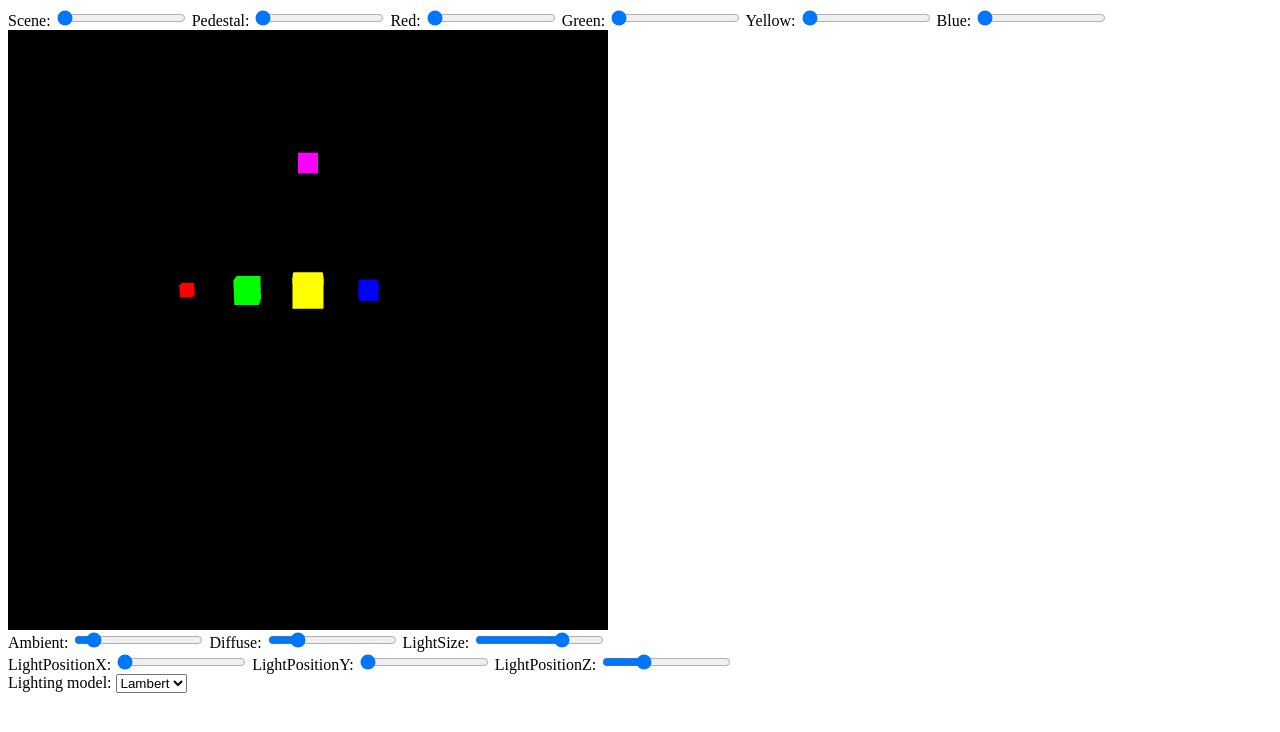
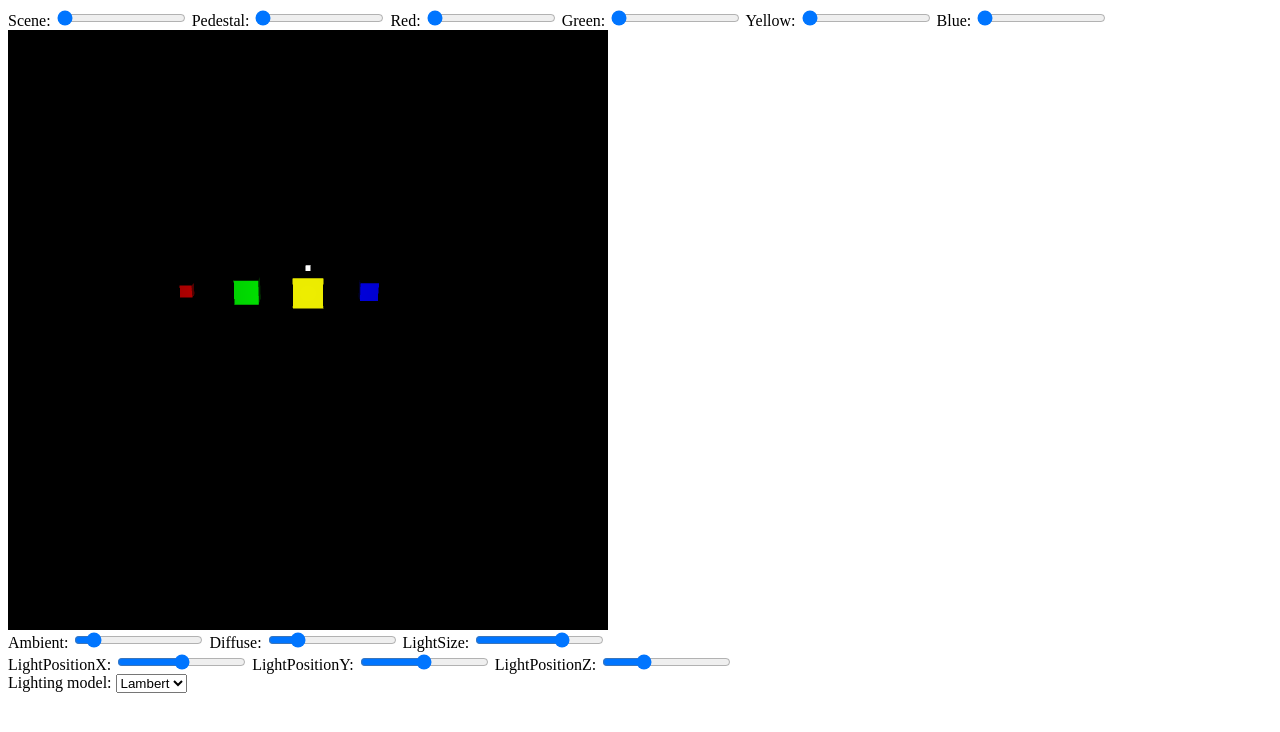
Before and after one commit to Soromytko/CSmCG, a plain HTML site: page Laba4/index.html in a window 1280 px wide. Drawn offline with Linux system fonts and the light colour scheme.

Commit message:
fix render

```diff
--- a/Laba4/index.html
+++ b/Laba4/index.html
@@ -34,9 +34,9 @@
 
 			<div>
 				<label for="temp">LightPositionX:</label>
-				<input type="range" min="0" max="1" value="0" step="0.01" class="slider" id="lightXRange">
+				<input type="range" min="0" max="1" value="0.5" step="0.01" class="slider" id="lightXRange">
 				<label for="temp">LightPositionY:</label>
-				<input type="range" min="0" max="1" value="0" step="0.01" class="slider" id="lightYRange">
+				<input type="range" min="0" max="1" value="0.5" step="0.01" class="slider" id="lightYRange">
 				<label for="temp">LightPositionZ:</label>
 				<input type="range" min="0" max="1" value="0.3" step="0.01" class="slider" id="lightZRange">
 			</div>
--- a/Laba4/src/index.js
+++ b/Laba4/src/index.js
@@ -16,9 +16,9 @@ var redCube = new CubeObject({x: -2, y: 0, z: 0}, 0.2, {r: 1, g: 0, b: 0})
 var greenCube = new CubeObject({x: -1, y: 0, z: 0}, 0.4, {r: 0, g: 1, b: 0})
 var yellowCube = new CubeObject({x: 0, y: 0, z: 0}, 0.5, {r: 1, g: 1, b: 0})
 var blueCube = new CubeObject({x: 1, y: 0, z: 0}, 0.3, {r: 0, g: 0, b: 1})
-var debugCube = new CubeObject({x: 0, y: 2, z: 0}, 0.3, {r: 1, g: 0, b: 1})
-// var lightCube = new CubeObject({x: 0, y: 2, z: -5}, 0.1, {r: 1, g: 1, b: 1})
-var lightCube = new CubeObject({x: 0, y: 2, z: -5}, 1, {r: 1, g: 1, b: 1})
+var lightCube = new CubeObject({x: 0, y: 0, z: -5}, 0.1, {r: 1, g: 1, b: 1})
+var debugCube = new CubeObject({x: 0, y: 0, z: 0}, 0.3, {r: 1, g: 0, b: 1})
+// var lightCube = new CubeObject({x: 0, y: 2, z: -5}, 1, {r: 1, g: 1, b: 1})
 var lightSize = 7
 
 var objects = [
@@ -26,8 +26,9 @@ var objects = [
     greenCube,
     yellowCube,
     blueCube,
-    blueCube,
-    debugCube,
+    lightCube,
+
+    // debugCube,
 ]
 
 var lambertMaterial
@@ -65,8 +66,8 @@ function init() {
         throw new Error()
     }
 
-    // setMaterial(lambertMaterial)
-    setMaterial(lampMaterial)
+    setMaterial(lambertMaterial)
+    // setMaterial(lampMaterial)
 
     bindInput()
 }
@@ -76,7 +77,8 @@ function setMaterial(material) {
         object.material = material
     })
 
-    // debugCube.material = lampMaterial
+    debugCube.material = lampMaterial
+    lightCube.material = lampMaterial
 }
 
 function main() {
@@ -91,7 +93,7 @@ function main() {
         gl.clearColor(0.0, 0.0, 0.0, 1.0)
         gl.clear(gl.COLOR_BUFFER_BIT | gl.DEPTH_BUFFER_BIT)
 
-        const baseMatrix = glMatrix.mat4.create()
+        let baseMatrix = glMatrix.mat4.create()
 
         // Scene transformation
         glMatrix.mat4.translate(baseMatrix, baseMatrix, [scene.pos.x, scene.pos.y, scene.pos.z, 0])
@@ -114,6 +116,13 @@ function main() {
         glMatrix.mat4.rotate(viewMatrix, viewMatrix, camera.rotX, [1, 0, 0])
 
         objects.forEach(object => {
+
+            if (object == lightCube) {
+                const lightCubeMatrix = glMatrix.mat4.create()
+                glMatrix.mat4.translate(lightCubeMatrix, lightCubeMatrix, [scene.pos.x, scene.pos.y, scene.pos.z, 0])
+                baseMatrix = lightCubeMatrix
+            }
+
             // World Matrix
             const worldMat = glMatrix.mat4.create()
             glMatrix.mat4.translate(worldMat, baseMatrix, [object.position.x, object.position.y, object.position.z, 0])
@@ -128,7 +137,6 @@ function main() {
             gl.uniformMatrix4fv(material._uWorldMatLoc, false, worldMat)
             // Lights
             gl.uniform1f(material._uAmbientIntensityLoc, ambientIntensity)
-            gl.uniform3f(material._uLightDirectionLoc, -1, -1, 0)
             gl.uniform3f(material._uLightPositionLoc, lightCube.position.x, lightCube.position.y, lightCube.position.z)
             gl.uniform1f(material._uDiffuseIntensityLoc, diffuseIntensity)
             gl.uniform1f(material._uLightSizeLoc, lightSize)
@@ -138,9 +146,13 @@ function main() {
             const mesh = object.mesh
             mesh.setVertexAttributePointers(material._aVertexPositionLoc, material._aVertexNormalLoc)
 
-            // console.log(material._uColorLoc)
+            gl.enableVertexAttribArray(material._aVertexPositionLoc)
+            gl.enableVertexAttribArray(material._aVertexNormalLoc)
 
             gl.drawElements(gl.TRIANGLES, mesh.indices.length, gl.UNSIGNED_SHORT, 0)
+
+            gl.disableVertexAttribArray(material._aVertexPositionLoc)
+            gl.disableVertexAttribArray(material._aVertexNormalLoc)
         })
 
         // const lightCubeMatrix = glMatrix.mat4.create()
--- a/Laba4/src/lambert.js
+++ b/Laba4/src/lambert.js
@@ -78,7 +78,6 @@ class LambertMaterial extends Material {
         this._uAmbientIntensityLoc = gl.getUniformLocation(shaderProgram, "u_AmbientIntensity")
         this._uDiffuseIntensityLoc = gl.getUniformLocation(shaderProgram, "u_DiffuseIntensity")
         this._uLightPositionLoc = gl.getUniformLocation(shaderProgram, "u_LightPosition")
-        this._uLightDirectionLoc = gl.getUniformLocation(shaderProgram, "u_LightDirection")
         this._uLightSizeLoc = gl.getUniformLocation(shaderProgram, "u_LightSize")
 
         // Attributes
--- a/Laba4/src/lamp.js
+++ b/Laba4/src/lamp.js
@@ -77,6 +77,6 @@ class LampMaterial extends Material{
         this._aVertexPositionLoc = gl.getAttribLocation(shaderProgram, 'a_VertexPosition')
         this._aVertexNormalLoc = gl.getAttribLocation(shaderProgram, 'a_VertexNormal')
 
-        gl.enableVertexAttribArray(this._aVertexPositionLoc)
+        // gl.enableVertexAttribArray(this._aVertexPositionLoc)
     }
 }
--- a/Laba4/src/phong.js
+++ b/Laba4/src/phong.js
@@ -80,7 +80,6 @@ class PhongMaterial extends Material {
         this._uAmbientIntensityLoc = gl.getUniformLocation(shaderProgram, "u_AmbientIntensity")
         this._uDiffuseIntensityLoc = gl.getUniformLocation(shaderProgram, "u_DiffuseIntensity")
         this._uLightPositionLoc = gl.getUniformLocation(shaderProgram, "u_LightPosition")
-        this._uLightDirectionLoc = gl.getUniformLocation(shaderProgram, "u_LightDirection")
         this._uLightSizeLoc = gl.getUniformLocation(shaderProgram, "u_LightSize")
 
         // Attributes
```
